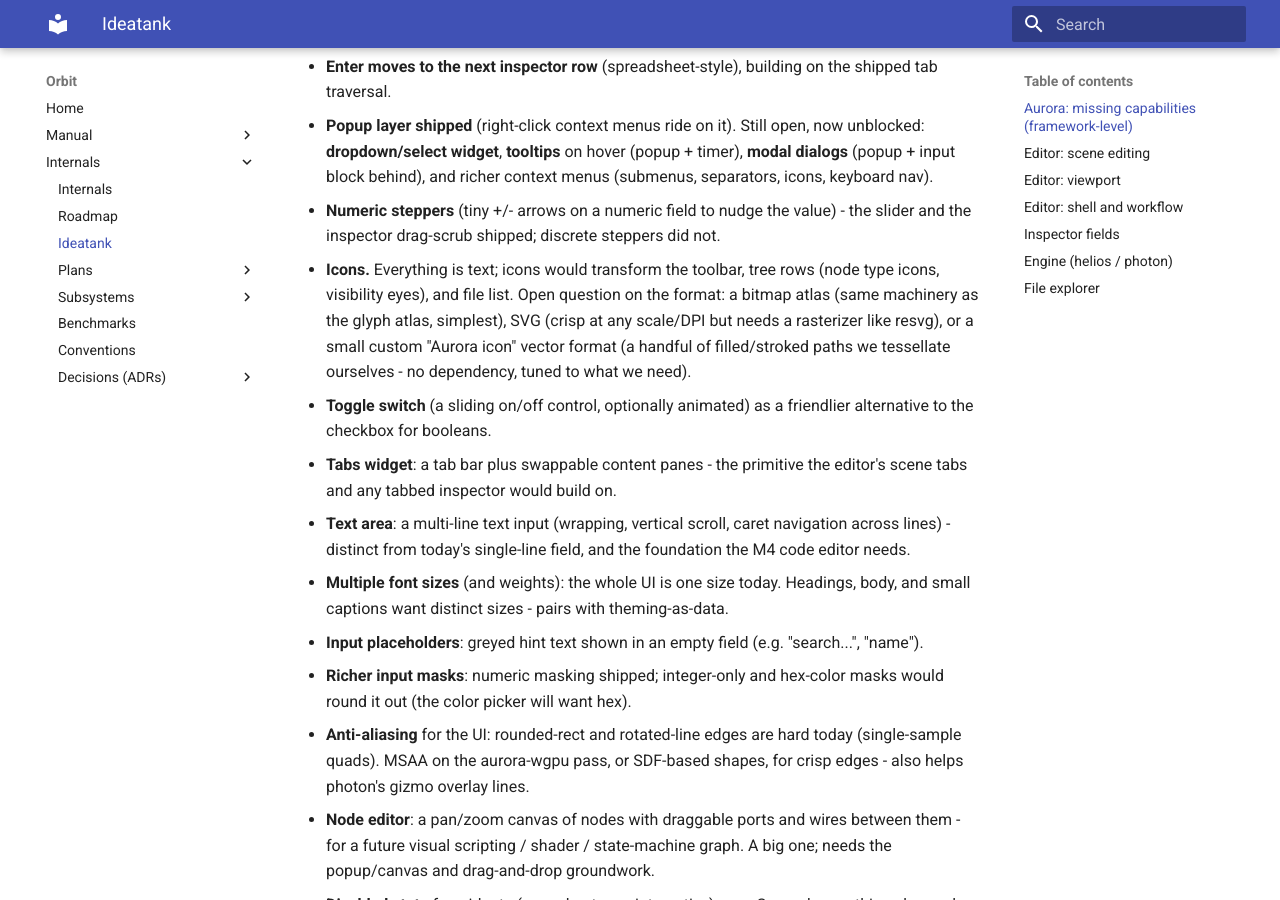
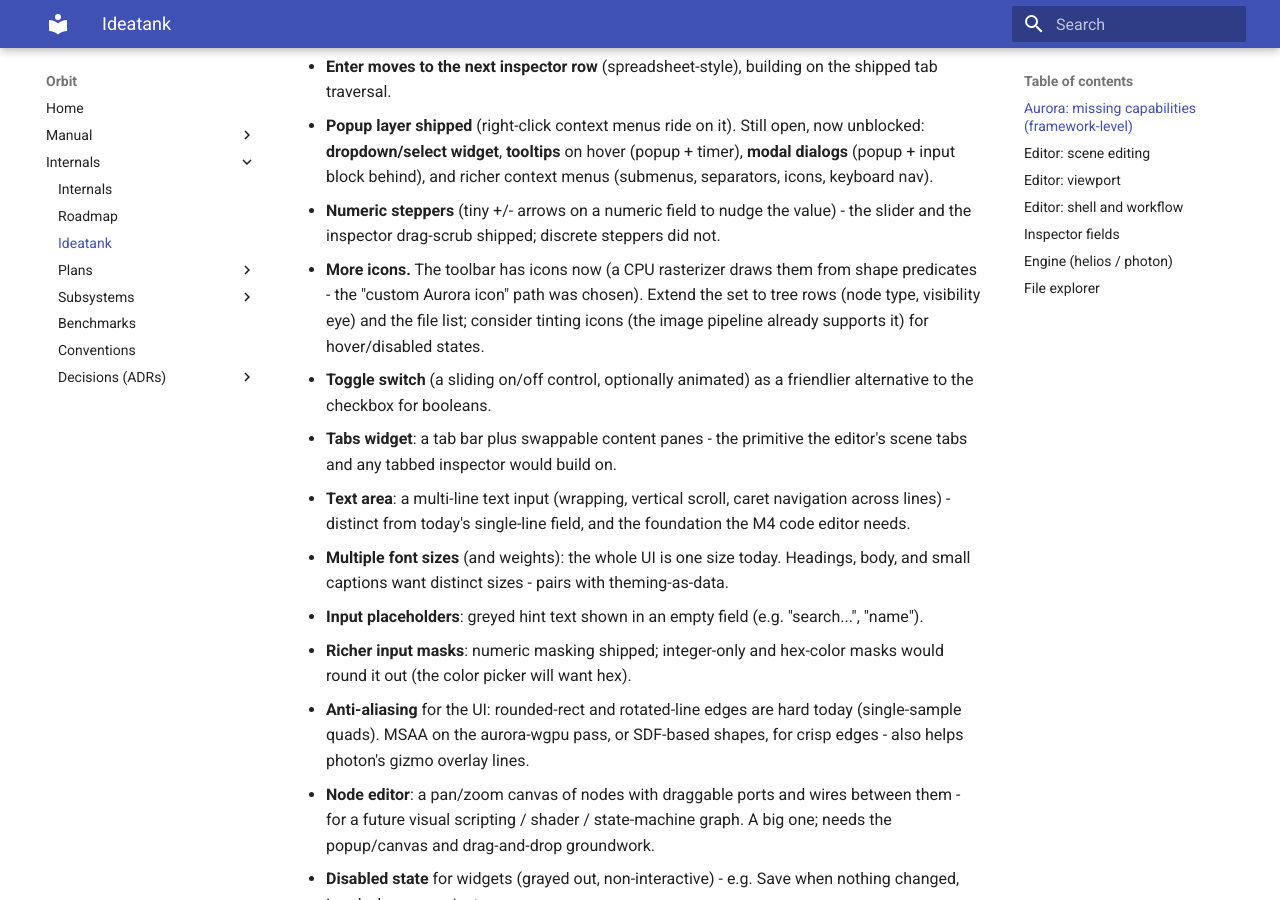
Before and after one commit to GenTexX/orbit, an MkDocs documentation site: the page built from docs/internals/ideas.md, in a window 1280 px wide and 900 px high, scrolled down 564 px. Built offline with MkDocs 1.6.1 and Material for MkDocs 9.7.7, drawn with Linux system fonts in a browser that asks for light colours.

Commit message:
docs: icons shipped - narrow the tank entry to remaining icon work

```diff
--- a/docs/internals/ideas.md
+++ b/docs/internals/ideas.md
@@ -28,12 +28,10 @@ this list is what "come back and make the editor great" concretely means.
 - **Numeric steppers** (tiny +/- arrows on a numeric field to nudge the
   value) - the slider and the inspector drag-scrub shipped; discrete steppers
   did not.
-- **Icons.** Everything is text; icons would transform the toolbar, tree rows
-  (node type icons, visibility eyes), and file list. Open question on the
-  format: a bitmap atlas (same machinery as the glyph atlas, simplest), SVG
-  (crisp at any scale/DPI but needs a rasterizer like resvg), or a small
-  custom "Aurora icon" vector format (a handful of filled/stroked paths we
-  tessellate ourselves - no dependency, tuned to what we need).
+- **More icons.** The toolbar has icons now (a CPU rasterizer draws them from
+  shape predicates - the "custom Aurora icon" path was chosen). Extend the set
+  to tree rows (node type, visibility eye) and the file list; consider tinting
+  icons (the image pipeline already supports it) for hover/disabled states.
 - **Toggle switch** (a sliding on/off control, optionally animated) as a
   friendlier alternative to the checkbox for booleans.
 - **Tabs widget**: a tab bar plus swappable content panes - the primitive the
```
